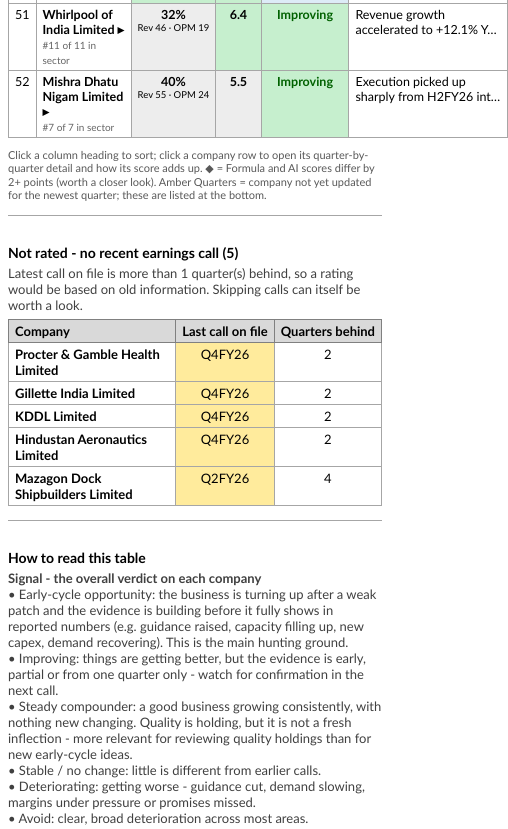
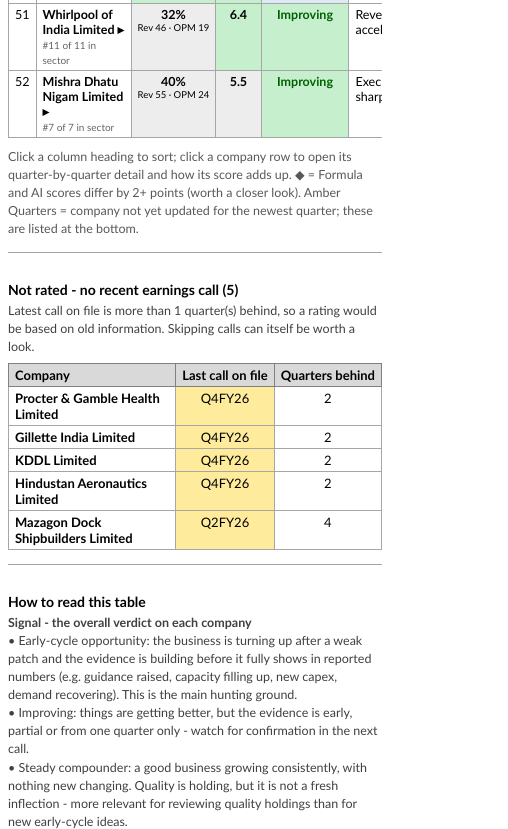
Before and after one commit to aikarmacapital/turningpoint, a plain HTML site: page index.html in a window 390 px wide. Shown: the part 3723-4552 px from the top of the page, 508 px wide, since content can reach past the window. Drawn offline with Linux system fonts and the light colour scheme.

Commit message:
Turning Point Q2FY27 update 25 Nov 2026 12:18

```diff
--- a/index.html
+++ b/index.html
@@ -29,7 +29,13 @@ tr.det > td {background:#fafafa; padding:10px 12px;}
 .pie {display:inline-block; text-align:center; margin-right:10px; font-size:11px; color:#404040;}
 table.seg {display:inline-table; vertical-align:top;} .sw {display:inline-block; width:10px; height:10px; margin-right:5px;}
 
+html, body {-webkit-text-size-adjust:100%; text-size-adjust:100%;}   /* stop iPhone Safari enlarging text blocks */
 @media (max-width: 760px) {
+  html, body {max-width:100%; overflow-x:hidden;}
+  .method, #mhow {max-width:100% !important; box-sizing:border-box;}
+  .method *, .note, .sub {overflow-wrap:anywhere; word-break:normal; max-width:100%; box-sizing:border-box;}
+  .method table {display:block; overflow-x:auto; max-width:100%;}
+  .method .sub, .note {font-size:12.5px; line-height:1.45;}
   body {margin:8px; font-size:13px;}
   h1 {font-size:16px;}
   .bar label {display:inline-block; width:48%; margin:3px 0; font-size:12px; vertical-align:top;}
```
